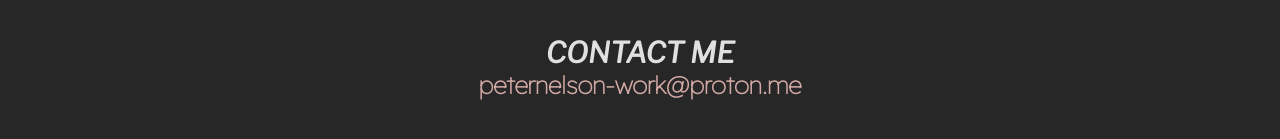
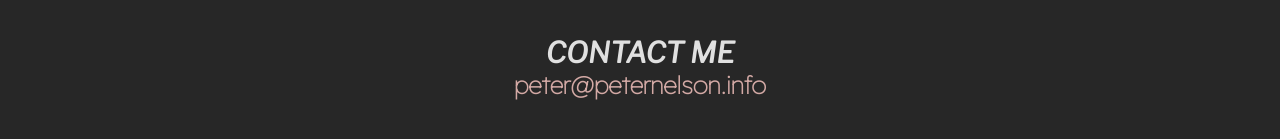
Before and after one commit to merriset/Portfolio, a plain HTML site: page index.html in a window 1280 px wide. Shown: the part 4268-4407 px from the top of the page. Drawn offline with nearby package versions, Linux system fonts and the light colour scheme; a web font is replaced by a local one.

Commit message:
new email on resume

```diff
--- a/index.html
+++ b/index.html
@@ -200,7 +200,7 @@
     <div id="contact">
         <br><br><br><br><br>
         <h2>CONTACT ME</h2>
-        <h3>peternelson-work@proton.me</h3>
+        <h3>peter@peternelson.info</h3>
     </div>
 
 
```
Also changed, not shown: assets/cv.PNG, assets/cv.jpg, 1 other file.
